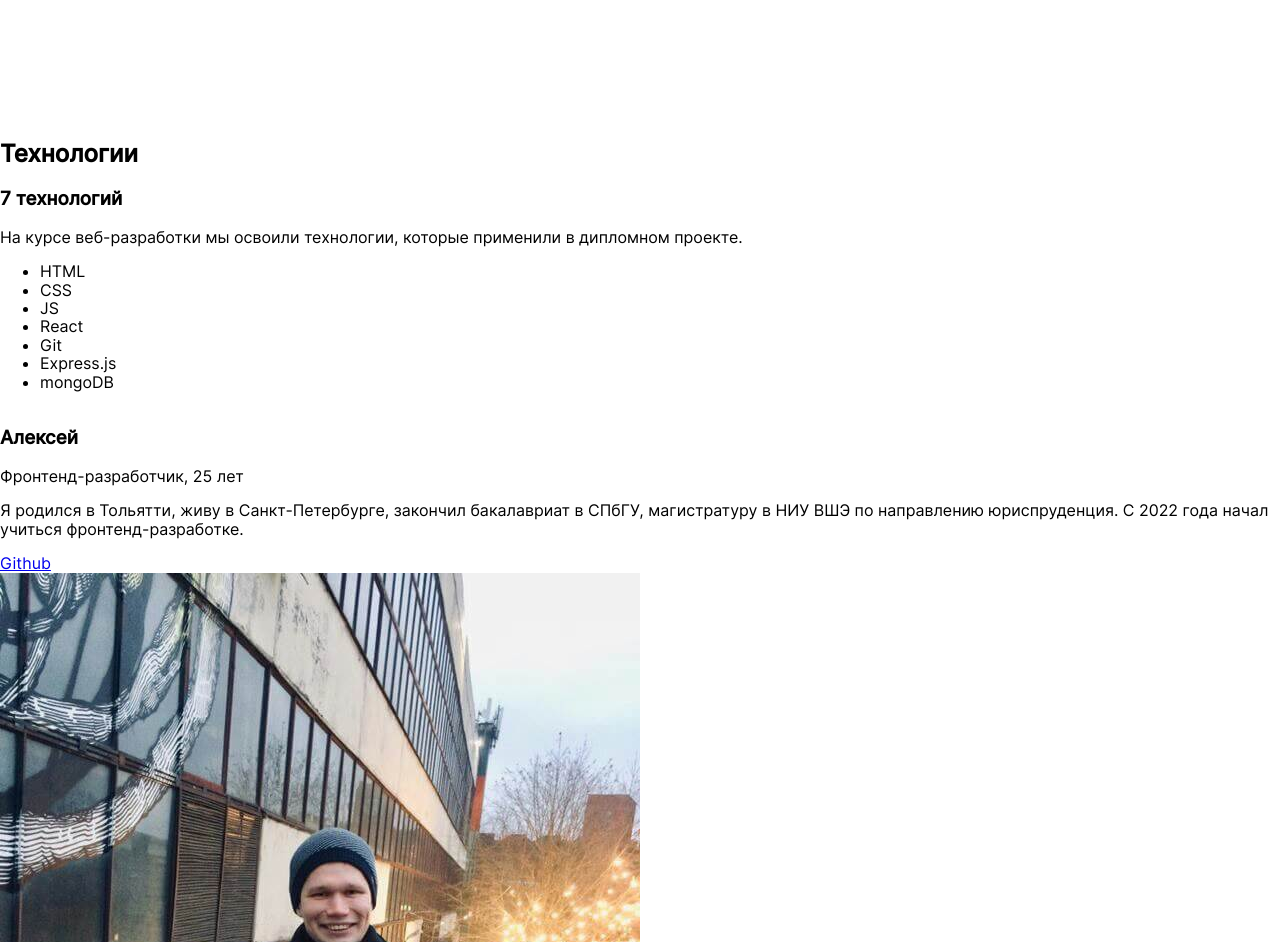
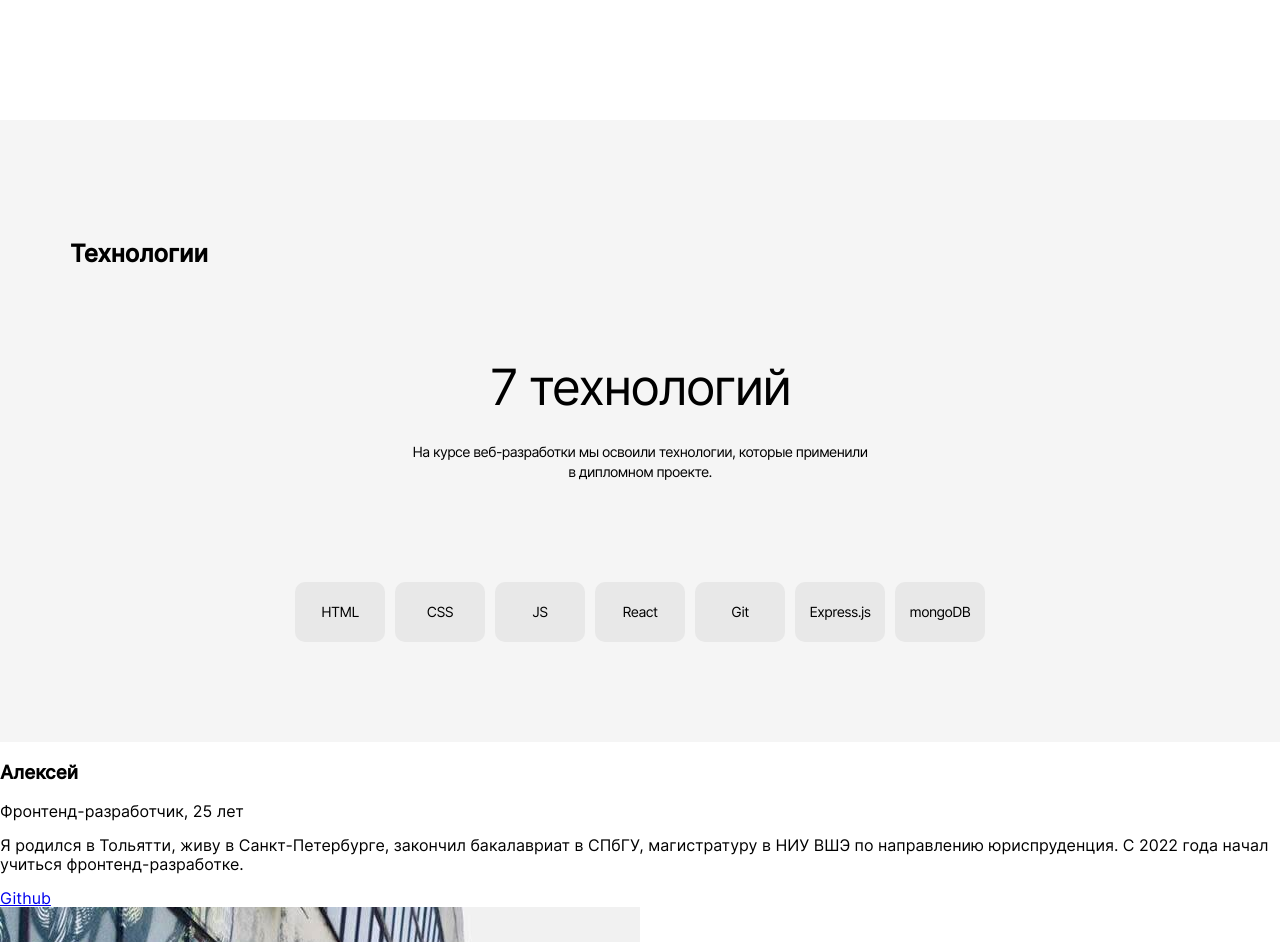
Before and after one commit to alexsaushkin/movies-explorer-frontend, a React (Create React App) app: page / in a window 1280 px wide. Shown: the part 1100-2042 px from the top of the page. Built offline with nearby package versions, Linux system fonts and the light colour scheme.

Commit message:
add: add techs

```diff
--- a/src/components/Main/AboutProject/AboutProject.css
+++ b/src/components/Main/AboutProject/AboutProject.css
@@ -1,4 +1,4 @@
-.about-project__content {
+.about-project {
   padding: 110px 70px;
 }
 
--- a/src/components/Main/AboutProject/AboutProject.js
+++ b/src/components/Main/AboutProject/AboutProject.js
@@ -4,7 +4,6 @@ import './AboutProject.css';
 export default function AboutProject() {
   return (
     <section className='about-project' id='about-project'>
-      <div className='about-project__content'>
       <BlockTitle title='О проекте'/>
       <ul className='about-project__block'>
         <li className='about-project__block-item'>
@@ -44,7 +43,6 @@ export default function AboutProject() {
           </p>
         </li>
       </ul>
-      </div>
     </section>
   );
 }
--- a/src/components/Main/Techs/Techs.css
+++ b/src/components/Main/Techs/Techs.css
@@ -0,0 +1,50 @@
+.techs {
+  background-color: #F5F5F5;
+  padding: 100px 70px;
+}
+
+.techs__title {
+  text-align: center;
+  font-size: 50px;
+  font-style: normal;
+  font-weight: 400;
+  line-height: 58px;
+  letter-spacing: -2px;
+  margin: 90px auto 26px;
+}
+
+.techs__description {
+  max-width: 460px;
+  text-align: center;
+  font-size: 14px;
+  font-style: normal;
+  font-weight: 400;
+  line-height: 20px;
+  letter-spacing: -0.56px;
+  margin: 0 auto 100px;
+}
+
+.techs__skills {
+  list-style: none;
+  padding: 0;
+  margin: 0;
+  display: flex;
+  flex-direction: row;
+  align-items: center;
+  justify-content: center;
+  gap: 10px;
+}
+
+.techs__skill {
+  border-radius: 10px;
+  background: #E8E8E8;
+  min-width: 90px;
+  text-align: center;
+  padding-top: 21px;
+  padding-bottom: 22px;
+  font-size: 14px;
+  font-style: normal;
+  font-weight: 400;
+  line-height: normal;
+  letter-spacing: -0.56px;
+}
--- a/src/components/Main/Techs/Techs.js
+++ b/src/components/Main/Techs/Techs.js
@@ -4,7 +4,6 @@ import BlockTitle from "../BlockTitle/BlockTitle";
 export default function Techs() {
   return (
     <section className='techs' id='techs'>
-      <div className='techs__content'>
       <BlockTitle title='Технологии'/>
       <h3 className='techs__title'>
         7 технологий
@@ -22,7 +21,6 @@ export default function Techs() {
         <li className='techs__skill'>Express.js</li>
         <li className='techs__skill'>mongoDB</li>
       </ul>
-      </div>
     </section>
   )
 }
```
Lines whose indentation alone changed are shown as unchanged.
